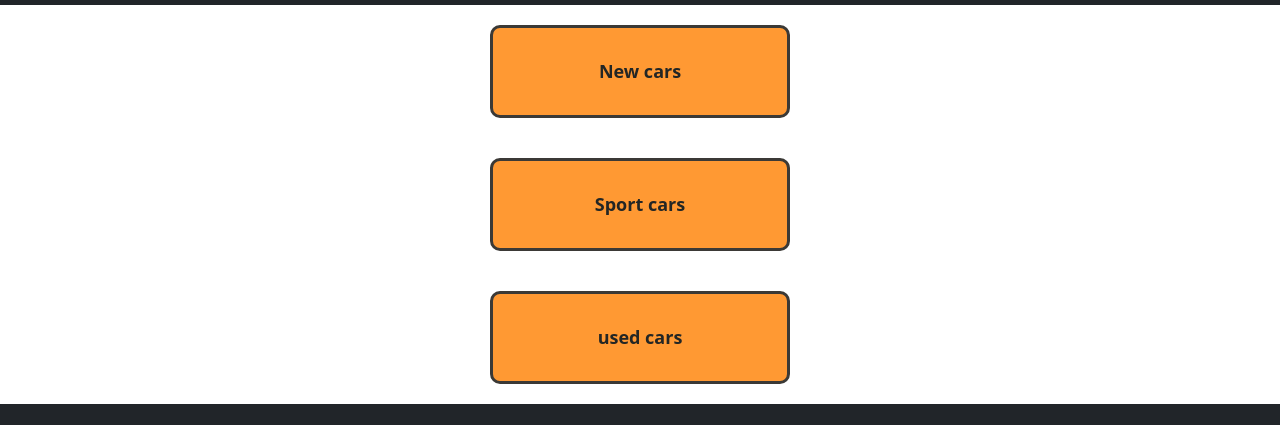
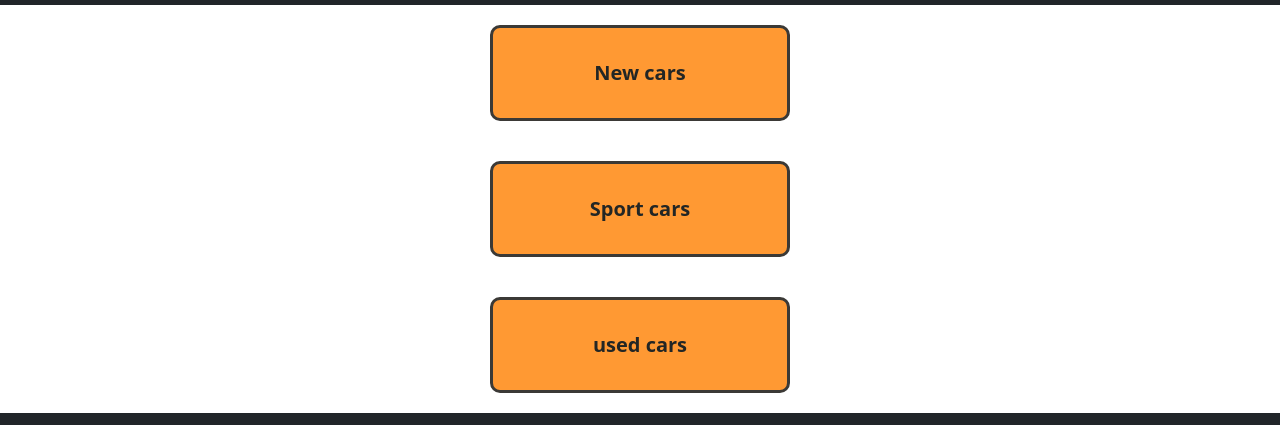
Before and after one commit to rodrydani/entrega-coder-miranda, a website: page pages/categories.html in a window 1280 px wide. Shown: the part 91-516 px from the top of the page. Drawn offline with nearby package versions, Linux system fonts and the light colour scheme.

Commit message:
color fixed

```diff
--- a/scss/_categories.scss
+++ b/scss/_categories.scss
@@ -1,11 +1,10 @@
 .categories-links {
-  @include flex-center(column, 20px); // mixin flex-center
+  @include flex-center(column, 20px);
   margin: 20px 0;
 }
 
-// Cada recuadro de categoría
 .categories-box {
-  @include box($color-primary, 25px, $radius); // mixin box con tus variables
+  @include box($color-primary, 25px, $radius);
   text-align: center;
   width: 200px;
   transition: 0.3s;
@@ -14,7 +13,7 @@
     text-decoration: none;
     color: $color-text;
     font-weight: 600;
-    font-size: 18px;
+    font-size: 20px;
     transition: 0.3s;
 
     &:hover {
@@ -24,7 +23,7 @@
   }
 }
 
-// ================= RESPONSIVE =================
+
 @include respond(tablet) {
 
   .categories-box {
--- a/scss/_financing.scss
+++ b/scss/_financing.scss
@@ -77,7 +77,7 @@ h3 {
     align-items: center;
     width: 30px;
     height: 30px;
-    background-color: #B33F00;
+    background-color:$color-hover;
     color: white;
     font-weight: bold;
     font-size: 1.5rem;
```
Also changed, not shown: css/main.css, 1 other file.
